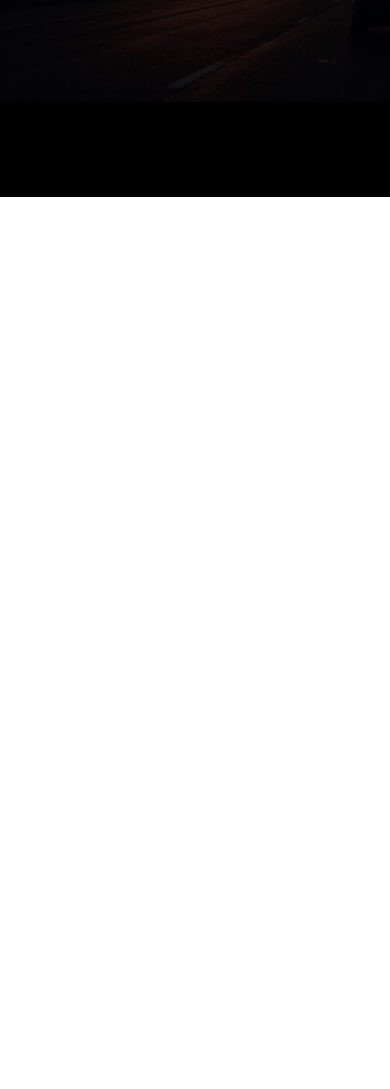
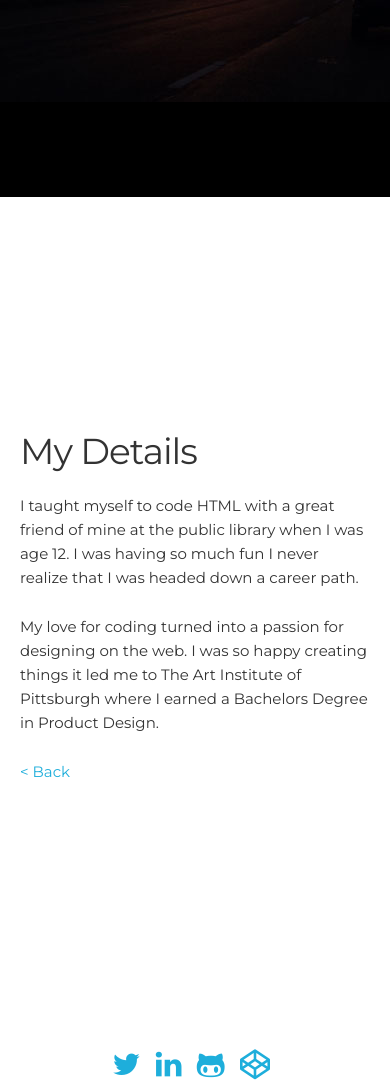
Before and after one commit to wirthdesign/wirthdesign.github.io, a website: page about-me.html in a window 390 px wide. Shown: the part 652-1741 px from the top of the page. Before the commit the page ends 844 px from the top, so only its background shows below. Drawn offline with Linux system fonts and the light colour scheme.

Commit message:
Tweaked adaptive styles

```diff
--- a/about-me.html
+++ b/about-me.html
@@ -63,5 +63,16 @@
     </div>
   </div>
 
+  <div class="section section--footer">
+    <div class="container">
+
+      <a href="http://twitter.com/wirthdesign" class="fa fa-twitter" target="_blank">&nbsp;</a>
+      <a href="http://linkedin.com/in/wirthdesign/" class="fa fa-linkedin" target="_blank">&nbsp;</a>
+      <a href="http://github.com/wirthdesign" class="fa fa-github-alt" target="_blank">&nbsp;</a>
+      <a href="http://codepen.io/wirthdesign/" class="fa fa-codepen" target="_blank">&nbsp;</a>
+
+    </div>
+  </div>
+
 </body>
 </html>
--- a/scss/style.scss
+++ b/scss/style.scss
@@ -63,9 +63,24 @@
     }
 }
 
+@media (max-width: 480px) {
+    .section {
+        // Section Heading
+        .section--heading {
+            font-size: 4rem;
+        }
+    }
+}
+
 .fixed {
     position: fixed;
     top: 0;
     bottom: 0;
     left: 0;
 }
+
+@media (max-width: 480px) {
+    .fixed {
+        position: relative;
+    }
+}
```
Also changed, not shown: akronwit.html (+11 -0 lines), segmint.html (+11 -0 lines), solarcity.html (+11 -0 lines), wastebits.html (+11 -0 lines), css/style.css.
